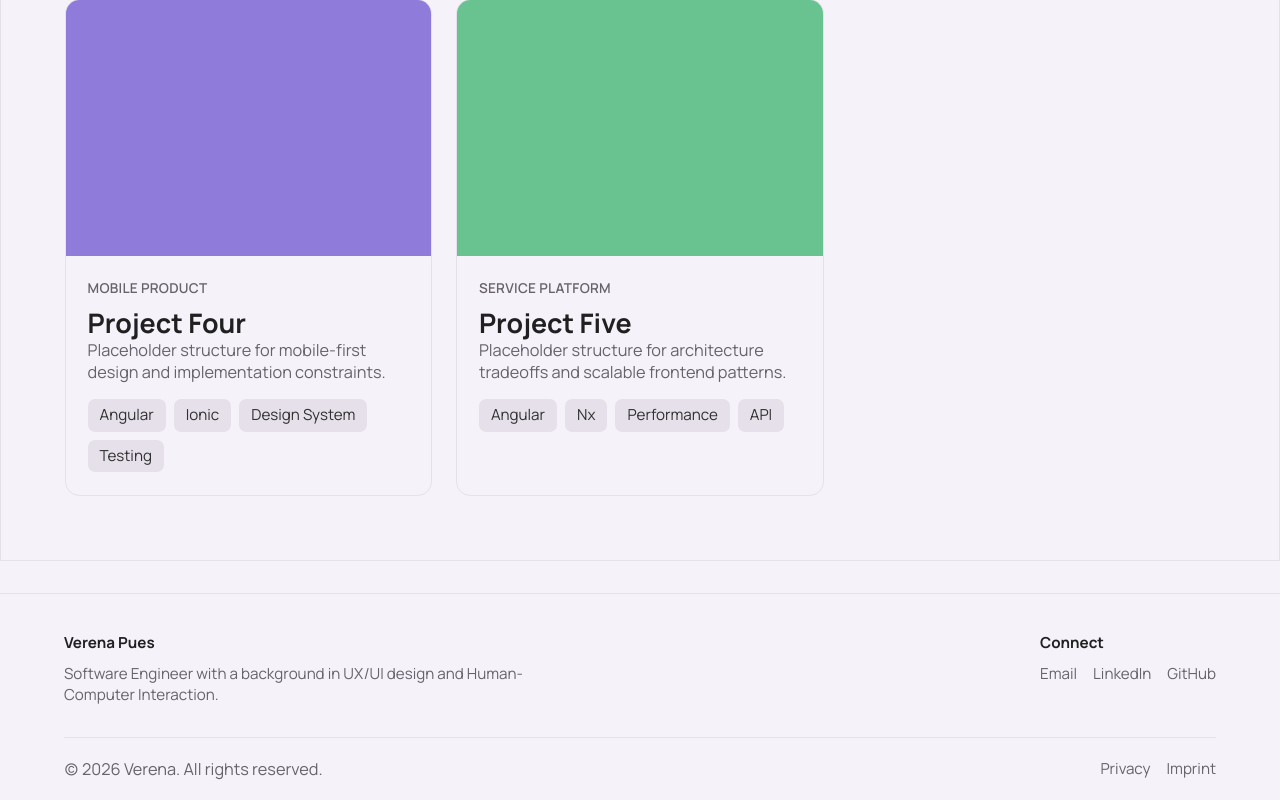
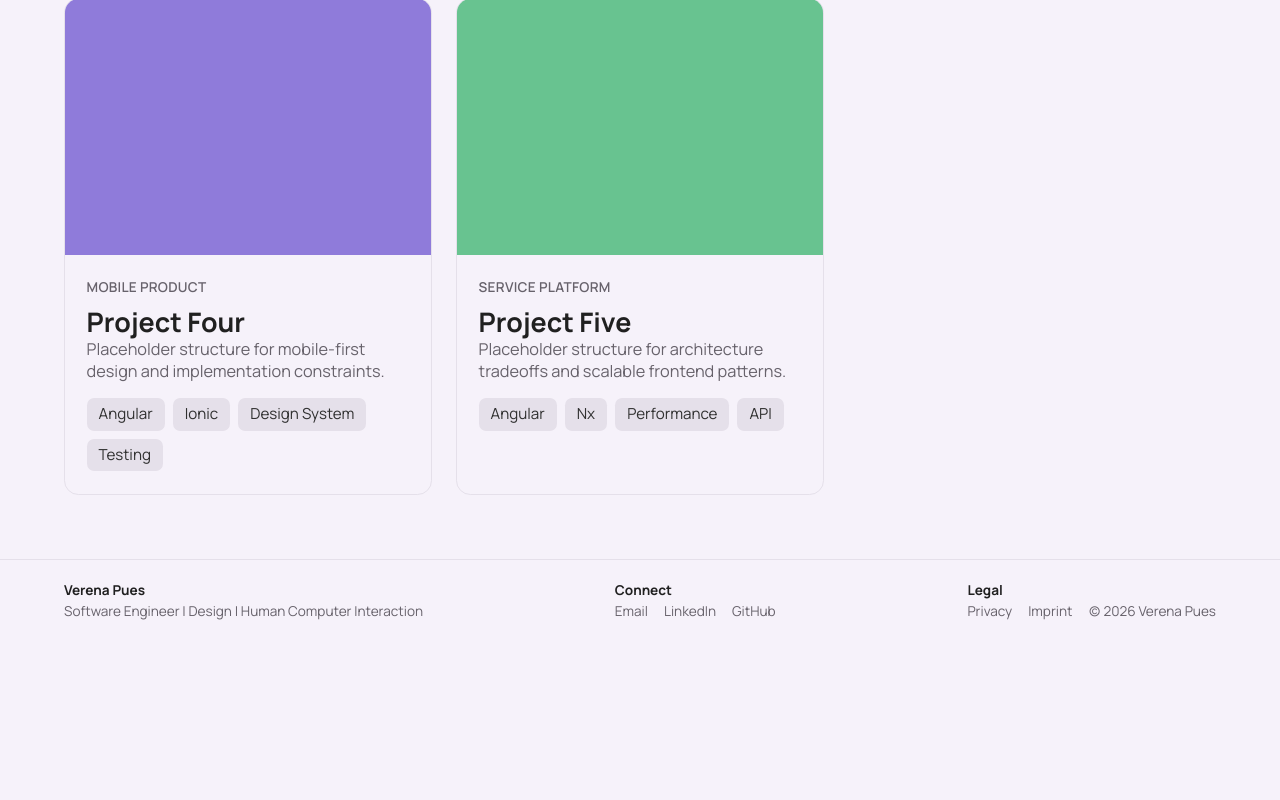
Before and after one commit to vseup/Portfolio, an Angular app: page / in a window 1280 px wide. Shown: the part 1530-2330 px from the top of the page. After the commit the page ends 2171 px from the top, so only its background shows below. Built offline with nearby package versions, Linux system fonts and the light colour scheme.

Commit message:
page-footer.component: cleanup

```diff
--- a/src/app/app.scss
+++ b/src/app/app.scss
@@ -73,7 +73,6 @@
 }
 
 .site-main {
-  border: 1px solid var(--color-border-default);
   min-height: calc(100dvh - 6.125rem);
   padding: 0;
 }
--- a/src/app/shared/layout/page-footer/page-footer.component.html
+++ b/src/app/shared/layout/page-footer/page-footer.component.html
@@ -1,24 +1,26 @@
 <footer class="page-footer" aria-label="Site footer">
-  <section class="footer-top">
-    <div>
-      <h2 class="footer-title">Verena Pues</h2>
-      <p>Software Engineer with a background in UX/UI design and Human-Computer Interaction.</p>
-    </div>
-    <div>
-      <h2 class="footer-title">Connect</h2>
-      <div class="connect-list">
-        <a href="mailto:hello@example.com" aria-label="Email">Email</a>
-        <a href="https://www.linkedin.com" target="_blank" rel="noopener">LinkedIn</a>
-        <a href="https://github.com" target="_blank" rel="noopener">GitHub</a>
+  <div>
+    <h3>Verena Pues</h3>
+    <p>Software Engineer | Design | Human Computer Interaction</p>
+  </div>
+  <div class="footer-connect">
+    <div class="col">
+      <h3>Connect</h3>
+      <div class="link-list">
+        <a href="mailto:hello@verenapues.com" aria-label="Email">Email</a>
+        <a href="https://www.linkedin.com/in/verena-pues/" target="_blank" rel="noopener">LinkedIn</a>
+        <a href="https://github.com/vseup" target="_blank" rel="noopener">GitHub</a>
       </div>
     </div>
-  </section>
-
-  <section class="footer-bottom">
-    <p>(c) {{ currentYear }} Verena. All rights reserved.</p>
-    <div class="legal-list">
-      <a href="" rel="noopener">Privacy</a>
-      <a href="" rel="noopener">Imprint</a>
+  </div>
+  <div class="footer-legal">
+    <div class="col">
+      <h3>Legal</h3>
+      <div class="link-list">
+        <a href="" rel="noopener">Privacy</a>
+        <a href="" rel="noopener">Imprint</a>
+        <p>(c) {{ currentYear }} Verena Pues</p>
+      </div>
     </div>
-  </section>
+  </div>
 </footer>
--- a/src/app/shared/layout/page-footer/page-footer.component.scss
+++ b/src/app/shared/layout/page-footer/page-footer.component.scss
@@ -3,51 +3,19 @@
 }
 
 .page-footer {
-  margin-top: 2rem;
+  display: flex;
+  gap: 1rem;
   border-top: 1px solid var(--color-border-default);
-  padding: 2.5rem clamp(1.25rem, 5vw, 6rem) 1.25rem;
-}
-
-.footer-title,
-.page-footer p,
-.page-footer ul {
-  margin: 0;
-}
-
-.footer-top {
-  display: flex;
-  gap: 2rem;
-  margin-bottom: 2rem;
+  padding: 1.25rem clamp(1.25rem, 5vw, 6rem);
   justify-content: space-between;
 }
 
-.footer-title {
-  color: var(--color-text-primary);
-  font-size: var(--text-size-sm);
-  font-weight: var(--text-weight-bold);
-  line-height: var(--text-line-height-heading);
-  margin-bottom: 0.8rem;
-}
-
-.footer-top p,
-.footer-top a,
-.footer-bottom p,
-.footer-bottom a {
+.page-footer a,
+.page-footer p,
+.page-footer h3 {
   color: var(--color-text-secondary);
-  font-size: var(--text-size-sm);
-  line-height: var(--text-line-height-body);
-  text-decoration: none;
-  max-width: 50ch;
-}
-
-.connect-list {
-  display: flex;
-  gap: 1rem;
-}
-
-.legal-list {
-  display: flex;
-  gap: 1rem;
+  font-size: var(--text-size-xs);
+  max-width: 45ch;
 }
 
 .page-footer a:hover {
@@ -59,29 +27,29 @@
   outline-offset: 2px;
 }
 
-.footer-bottom {
-  border-top: 1px solid var(--color-border-default);
-  padding-top: 1.25rem;
+.page-footer h3 {
+  color: var(--color-text-primary);
+  font-weight: var(--text-weight-bold);
+}
+
+.footer-connect {
   display: flex;
-  justify-content: space-between;
-  align-items: center;
+  justify-content: center;
+}
+
+.footer-legal {
+  display: flex;
+  justify-content: end;
+}
+
+.link-list {
+  display: flex;
   gap: 1rem;
 }
 
-.footer-bottom p {
-  color: var(--color-text-secondary);
-  font-size: var(--text-size-md);
-}
-
 @media (max-width: 1024px) {
-  .footer-top {
+  .page-footer {
     flex-direction: column;
+    align-items: start;
   }
 }
-
-@media (max-width: 680px) {
-  .footer-bottom {
-    flex-direction: column;
-    align-items: flex-start;
-  }
-}
--- a/src/styles.scss
+++ b/src/styles.scss
@@ -76,6 +76,18 @@ body {
   min-height: 100%;
 }
 
+p,
+ul,
+h1,
+h2,
+h3 {
+  margin: 0;
+}
+
+a {
+  text-decoration: none;
+}
+
 body {
   font-family: var(--font-family-base);
   line-height: var(--text-line-height-default);
@@ -83,3 +95,13 @@ body {
   color: var(--color-text-primary);
   background: var(--color-bg-canvas);
 }
+
+.row {
+  display: flex;
+  flex-direction: row;
+}
+
+.col {
+  display: flex;
+  flex-direction: column;
+}
```
